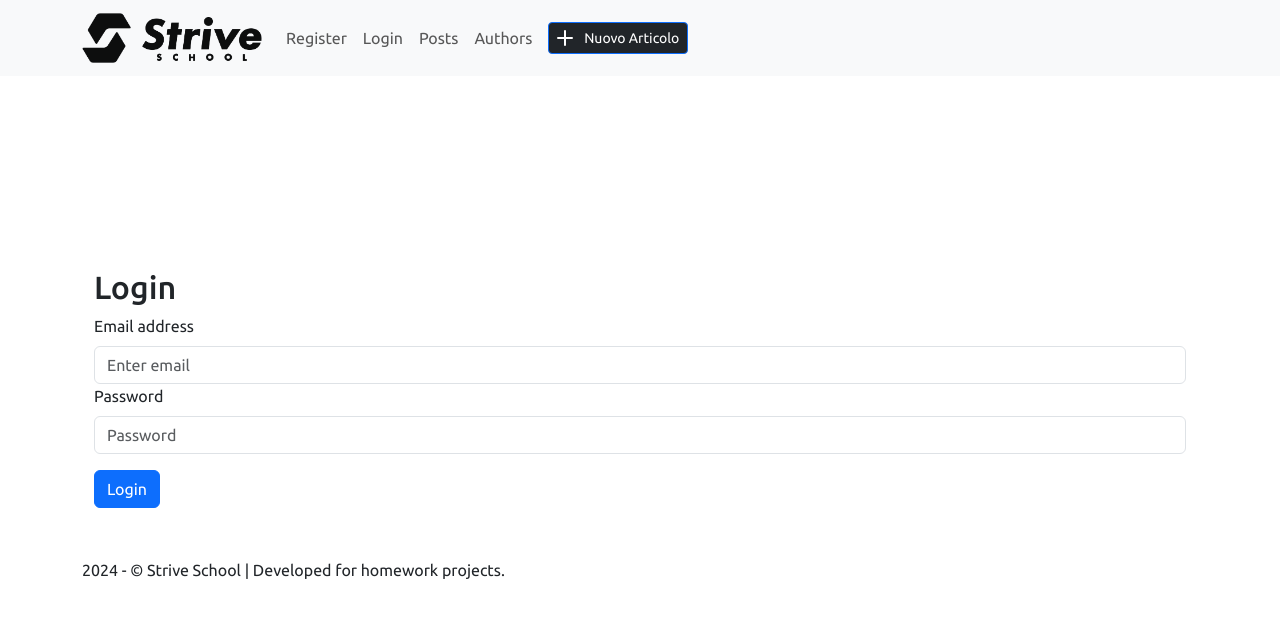
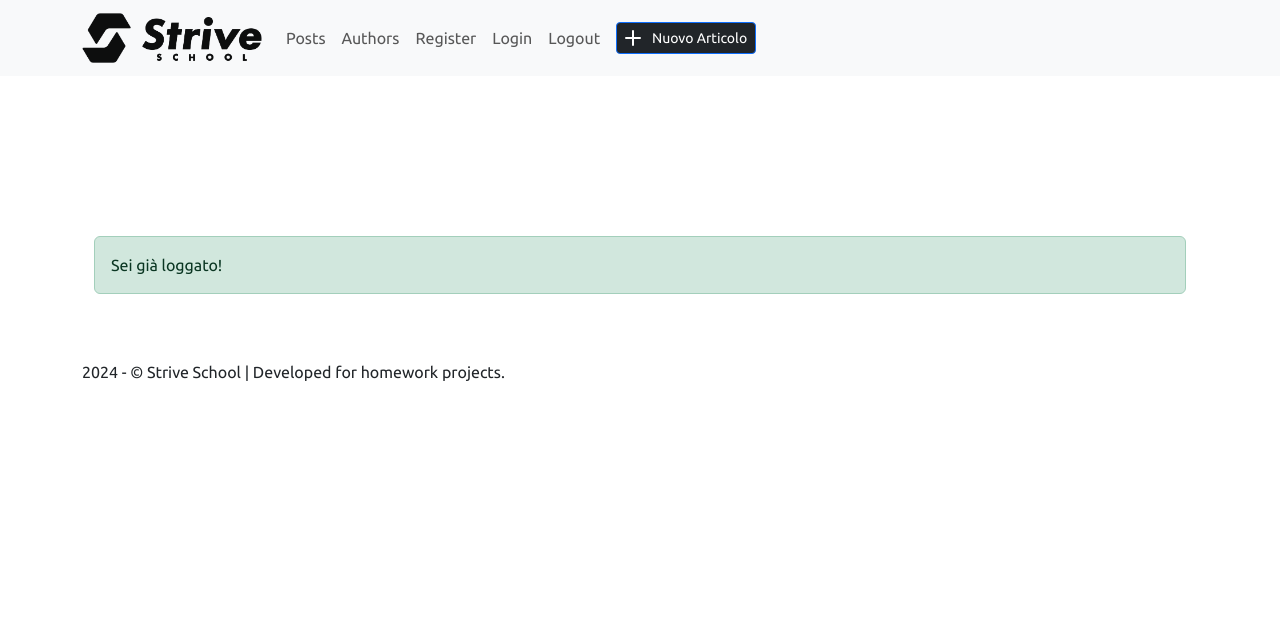
Before and after one commit to saracasotto/Strive-Blog, a React (Create React App) app: page /login in a window 1280 px wide. Shown: the top 618 px of the page. Built offline with nearby package versions, Linux system fonts and the light colour scheme; sample sign-in values are in the browser's storage.

Commit message:
jwt decode + login forms

```diff
--- a/package.json
+++ b/package.json
@@ -12,6 +12,7 @@
     "draft-js": "^0.11.7",
     "draftjs-to-html": "^0.9.1",
     "express": "^4.19.2",
+    "jwt-decode": "^4.0.0",
     "mongodb": "^6.8.0",
     "multer": "^1.4.5-lts.1",
     "multer-storage-cloudinary": "^4.0.0",
--- a/src/App.js
+++ b/src/App.js
@@ -17,6 +17,7 @@ import Login from "./components/blog/register-login/Login";
 import ProtectedRoute from "./components/blog/register-login/ProtectedRoute";
 import { AuthProvider } from "./context/AuthContext";
 import { Container } from "react-bootstrap";
+import Logout from "./components/blog/register-login/Logout";
 
 function App() {
   return (
@@ -28,6 +29,7 @@ function App() {
           <Route path="/" element={<ProtectedRoute element={<Home />} />} />
           <Route path="/register" element={<Register />} />
           <Route path="/login" element={<Login />} />
+          <Route path="/logout" element={<ProtectedRoute element={<Logout />} />} />
           <Route path="/new" element={<ProtectedRoute element={<NewBlogPost />} />} />
           <Route path="/blogposts" element={<ProtectedRoute element={<BlogPosts />} />} />
           <Route path="/blogposts/:id" element={<ProtectedRoute element={<BlogPostDetails />} />} />
--- a/src/components/blog/register-login/Login.jsx
+++ b/src/components/blog/register-login/Login.jsx
@@ -1,9 +1,14 @@
 import React, { useState } from 'react';
-import { Container, Form, Button } from 'react-bootstrap';
 import { useNavigate } from 'react-router-dom';
+import { Container, Form, Button, Alert } from 'react-bootstrap';
 
 const Login = () => {
-  const [loginData, setLoginData] = useState({ email: '', password: '' });
+  const [loginData, setLoginData] = useState({
+    email: '',
+    password: ''
+  });
+
+  const isAuthenticated = !!localStorage.getItem('token');  // Controlla se l'utente è autenticato
   const navigate = useNavigate();
 
   const handleLoginChange = (e) => {
@@ -24,12 +29,13 @@ const Login = () => {
         body: JSON.stringify(loginData),
       });
 
+      const result = await response.json();
       if (response.ok) {
-        const result = await response.json();
-        localStorage.setItem('token', result.token);  // Salva il token
+        localStorage.setItem('token', result.token);  // Salva il token nel localStorage
         navigate('/');  // Reindirizza alla home
       } else {
-        console.error('Login failed');
+        // Gestisci errori di login
+        console.error('Login failed:', result.message);
       }
     } catch (error) {
       console.error('Error during login:', error);
@@ -37,8 +43,14 @@ const Login = () => {
   };
 
   return (
-    <Container fluid="sm" className="mt-5">
-      <h2>Login</h2>
+    <Container fluid="sm" className='mt-3'>
+      {isAuthenticated ? (
+        <Alert variant="success">
+          Sei già loggato!
+        </Alert>
+      ) : (
+        <><h1>Accedi per poter visualizzare il contenuto</h1>
+          <h2 className='mt-5'>Login</h2>
           <Form onSubmit={handleLoginSubmit}>
             <Form.Group controlId="formBasicEmail">
               <Form.Label>Email address</Form.Label>
@@ -62,10 +74,12 @@ const Login = () => {
               />
             </Form.Group>
 
-        <Button variant="primary" type="submit" className="mt-3">
+            <Button variant="primary" type="submit" className='mt-3'>
               Login
             </Button>
           </Form>
+        </>
+      )}
     </Container>
   );
 };
--- /dev/null
+++ b/src/components/blog/register-login/Logout.jsx
@@ -0,0 +1,38 @@
+import React, { useContext, useEffect } from 'react';
+import { Container, Button, Modal } from 'react-bootstrap';
+import { useNavigate } from 'react-router-dom';
+import { AuthContext } from '../../../context/AuthContext';
+
+const Logout = () => {
+  const { logout } = useContext(AuthContext);
+  const navigate = useNavigate();
+
+  useEffect(() => {
+    // Chiama la funzione di logout dal contesto per aggiornare lo stato globale
+    logout();
+  }, [logout]);
+
+  const handleClose = () => {
+    navigate('/login');
+  };
+
+  return (
+    <Container fluid="sm" className='mt-5'>
+      <Modal show={true} onHide={handleClose} centered>
+        <Modal.Header closeButton>
+          <Modal.Title>Logout</Modal.Title>
+        </Modal.Header>
+        <Modal.Body>
+          Sei stato disconnesso con successo.
+        </Modal.Body>
+        <Modal.Footer>
+          <Button variant="primary" onClick={handleClose}>
+            OK
+          </Button>
+        </Modal.Footer>
+      </Modal>
+    </Container>
+  );
+};
+
+export default Logout;
--- a/src/components/navbar/BlogNavbar.jsx
+++ b/src/components/navbar/BlogNavbar.jsx
@@ -18,10 +18,11 @@ const NavBar = () => {
         {/* Collapsible Navbar Content */}
         <Navbar.Collapse id="basic-navbar-nav">
           <Nav className="ml-auto me-2">
+            <Nav.Link as={Link} to="/blogposts">Posts</Nav.Link>
+            <Nav.Link as={Link} to="/authors">Authors</Nav.Link>
             <Nav.Link as={Link} to="/register">Register</Nav.Link>
             <Nav.Link as={Link} to="/login">Login</Nav.Link>
-            <Nav.Link as={Link} to="/blogposts">Posts</Nav.Link>
-            <Nav.Link as={Link} to="/authors">Authors</Nav.Link>
+            <Nav.Link as={Link} to="/logout">Logout</Nav.Link>
           </Nav>
 
           <Button as={Link} to="/new" className="blog-navbar-add-button bg-dark" size="sm">
@@ -37,6 +38,7 @@ const NavBar = () => {
             </svg>
             Nuovo Articolo
           </Button>
+
         </Navbar.Collapse>
       </Container>
     </Navbar>
--- a/src/context/AuthContext.js
+++ b/src/context/AuthContext.js
@@ -1,4 +1,3 @@
-// src/context/AuthContext.js
 import React, { createContext, useState, useEffect } from 'react';
 
 export const AuthContext = createContext();
@@ -8,17 +7,20 @@ export const AuthProvider = ({ children }) => {
 
   useEffect(() => {
     const token = localStorage.getItem('token');
+    console.log("Token trovato:", token);
     setIsAuthenticated(!!token);
   }, []);
 
   const login = (token) => {
     localStorage.setItem('token', token);
     setIsAuthenticated(true);
+    console.log("Login eseguito, isAuthenticated:", isAuthenticated);
   };
 
   const logout = () => {
     localStorage.removeItem('token');
     setIsAuthenticated(false);
+    console.log("Logout eseguito, isAuthenticated:", isAuthenticated);
   };
 
   return (
--- a/src/views/new/New.jsx
+++ b/src/views/new/New.jsx
@@ -11,7 +11,6 @@ const NewBlogPost = props => {
 
     setText(draftToHtml(value));
     console.log(text)
-    // console.log(convertToRaw(value.getCurrentContent()))
   });
   return (
     <Container className="new-blog-container">
```
Also changed, not shown: src/components/blog/register-login/register-login.css (added), 1 other file (tests, documents, lock files or other folders). Lines whose indentation alone changed are shown as unchanged.
